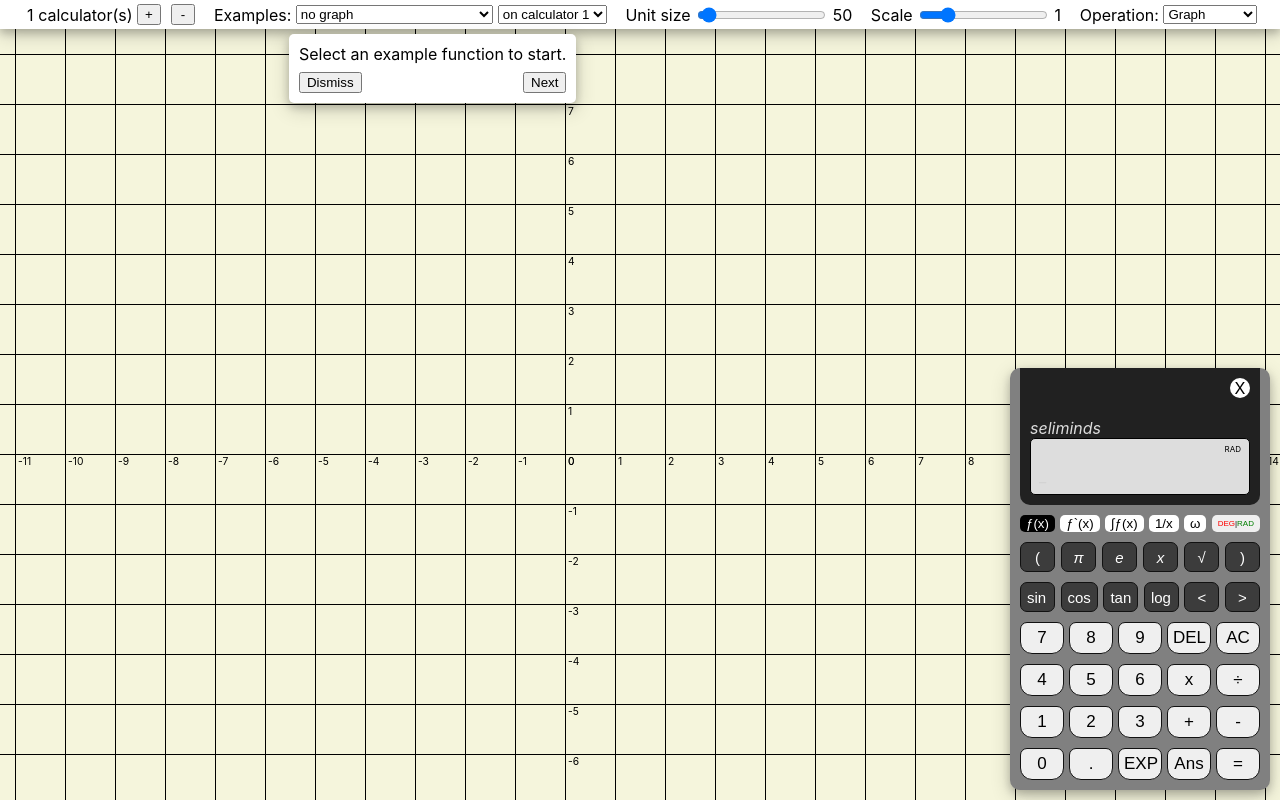
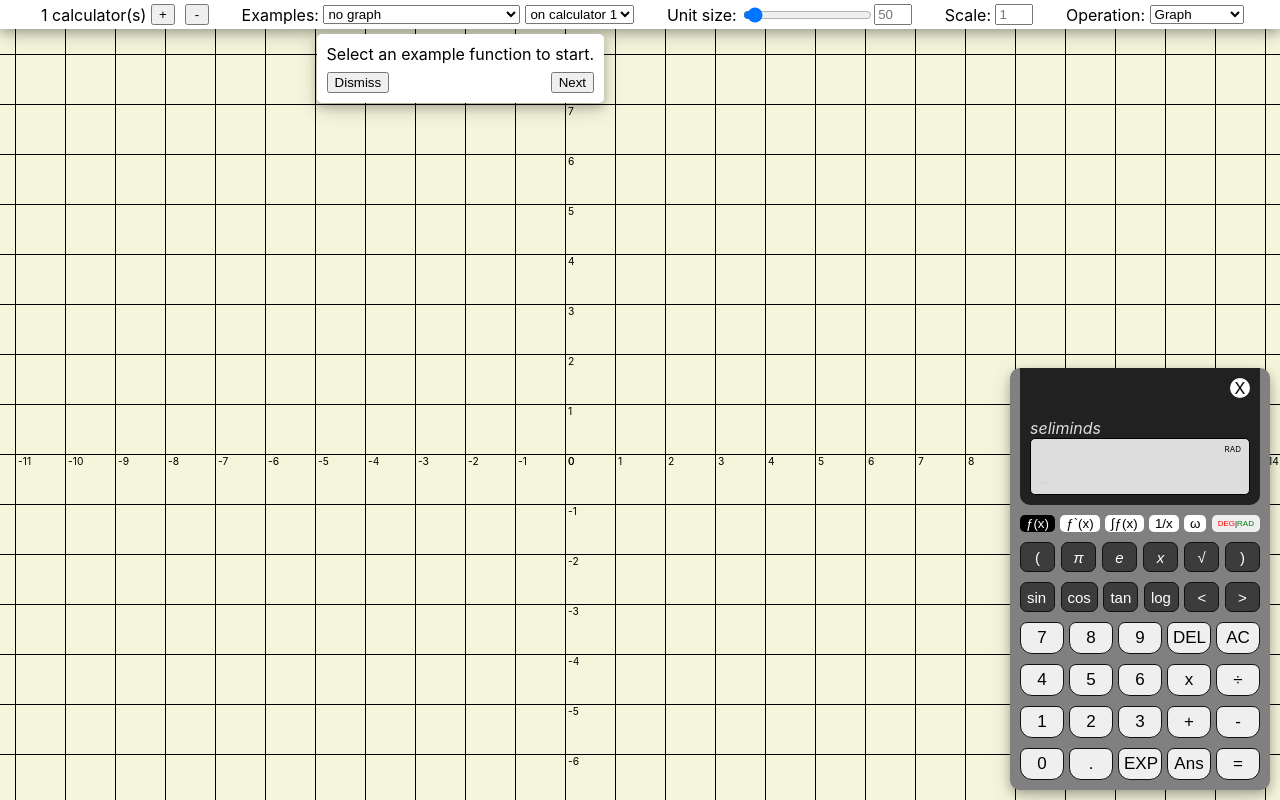
Before and after one commit to roybselim/lite-graf-v2, a React (Create React App) app: page / in a window 1280 px wide. Built offline with nearby package versions, Linux system fonts and the light colour scheme.

Commit message:
improved scaling functionality

```diff
--- a/src/Controls.tsx
+++ b/src/Controls.tsx
@@ -1,7 +1,6 @@
-import { useState } from 'react';
+import { useRef, useState } from 'react';
 import useWindowDimensions from './useWindowDimensions';
 import useStore from './store';
-import { SCALE_DIVISOR } from './constants';
 
 interface IControlProps {}
 
@@ -18,9 +17,9 @@ const Controls = (_props: IControlProps) => {
 		setUnitSize,
 		tutorial,
 		setTutorial,
-		scale,
 		setScale,
 	} = useStore((state) => state);
+	const unitSizeRef = useRef<HTMLInputElement | null>(null);
 
 	return (
 		<div className="Controls">
@@ -126,30 +125,48 @@ const Controls = (_props: IControlProps) => {
 					)}
 				</div>
 				<div className="controlContainer">
-					<span>Unit size&nbsp;</span>
+					<span>Unit size:&nbsp;</span>
 					<input
 						type="range"
 						min={25}
 						max={minDim}
 						value={unitSize}
 						onChange={(event) => {
+							if (unitSizeRef.current) {
+								unitSizeRef.current.value = '';
+							}
 							setUnitSize(parseInt(event.currentTarget.value));
 						}}
 					/>
-					<span>&nbsp;{`${unitSize}`}</span>
+					<input
+						ref={unitSizeRef}
+						placeholder={unitSize.toString()}
+						type="text"
+						style={{ width: 30 }}
+						onChange={(event) => {
+							const { value } = event.currentTarget;
+							const parsed = parseInt(value);
+							if (value === '' || parsed < 20) {
+								setUnitSize(50);
+							} else if (!isNaN(parsed)) setUnitSize(parsed);
+						}}
+					/>
 				</div>
 				<div className="controlContainer">
-					<span>Scale&nbsp;</span>
+					<span>Scale:&nbsp;</span>
 					<input
-						type="range"
-						min={1}
-						max={50}
-						value={scale}
+						placeholder="1"
+						type="text"
+						style={{ width: 30 }}
 						onChange={(event) => {
-							setScale(parseInt(event.currentTarget.value));
+							const { value } = event.currentTarget;
+							if (value === '') {
+								setScale(1);
+							}
+							const parsed = parseFloat(value);
+							if (!isNaN(parsed)) setScale(parsed);
 						}}
 					/>
-					<span>&nbsp;{`${scale / SCALE_DIVISOR}`}</span>
 				</div>
 				<div className="controlContainer">
 					<span>Operation:&nbsp;</span>
--- a/src/Graph.tsx
+++ b/src/Graph.tsx
@@ -2,7 +2,6 @@ import { useState } from 'react';
 import './App.css';
 import useWindowDimensions from './useWindowDimensions';
 import useStore from './store';
-import { SCALE_DIVISOR } from './constants';
 
 interface IGraphProps {}
 
@@ -29,7 +28,7 @@ function Graph(_props: IGraphProps) {
 	const { width, height } = useWindowDimensions();
 	const verticalCenter = (width + horizontalShift) / 2;
 	const horizontalCenter = (height - verticalShift) / 2;
-	const scaleShift = scale / SCALE_DIVISOR;
+	const decimalPoints = (scale || 1).toString().split('.')[1] || [];
 
 	const onMouseMove = (event: any) => {
 		if (pressed) {
@@ -110,8 +109,8 @@ function Graph(_props: IGraphProps) {
 					>
 						{`${-(
 							((verticalCenter - i) / useAngular / unitSize) *
-							scaleShift
-						).toFixed(1)}${useAngular > 1 ? 'π' : ''}`}
+							scale
+						).toFixed(decimalPoints.length)}${useAngular > 1 ? 'π' : ''}`}
 					</div>
 				);
 			}
@@ -135,18 +134,22 @@ function Graph(_props: IGraphProps) {
 							fontSize: 8 * Math.E ** (0.005 * unitSize),
 						}}
 					>
-						{+(((horizontalCenter - i) / unitSize) * scaleShift).toFixed(1)}
+						{
+							+(((horizontalCenter - i) / unitSize) * scale).toFixed(
+								decimalPoints.length
+							)
+						}
 					</div>
 				);
 			}
 			calculators.forEach((calc) => {
 				const { parsedEquation, graphType, useDegrees } = calc;
 				const shifts = horizontalCenter + verticalShift;
-				const scaledUnitSize = unitSize / scaleShift;
+				const scaledUnitSize = unitSize / scale;
 				const valueAtPoint =
 					getValueAtPoint(
 						parsedEquation,
-						(i - verticalCenter) * scaleShift,
+						(i - verticalCenter) * scale,
 						graphType,
 						useDegrees
 					) *
@@ -155,7 +158,7 @@ function Graph(_props: IGraphProps) {
 				const valueAtPrevPoint =
 					getValueAtPoint(
 						parsedEquation,
-						(i + 1 - verticalCenter) * scaleShift,
+						(i + 1 - verticalCenter) * scale,
 						graphType,
 						useDegrees
 					) *
--- a/src/constants.ts
+++ b/src/constants.ts
@@ -2,4 +2,3 @@ export const UNIT_SIZE = 50;
 export const HORIZONTAL_SHIFT = -150;
 export const VERTICAL_SHIFT = -110;
 export const CALCULATORS = 1;
-export const SCALE_DIVISOR = 10;
--- a/src/store.ts
+++ b/src/store.ts
@@ -1,11 +1,6 @@
 import { create } from 'zustand';
 import { parseEquation, randomRGB } from './helpers';
-import {
-	HORIZONTAL_SHIFT,
-	SCALE_DIVISOR,
-	UNIT_SIZE,
-	VERTICAL_SHIFT,
-} from './constants';
+import { HORIZONTAL_SHIFT, UNIT_SIZE, VERTICAL_SHIFT } from './constants';
 
 export interface ICalculator {
 	id: number;
@@ -97,7 +92,7 @@ const useStore = create<IStore>((set) => ({
 				...{ useDegrees: false },
 			})),
 		})),
-	scale: SCALE_DIVISOR,
+	scale: 1,
 	setScale: (val: number) => set(() => ({ scale: val })),
 }));
 
```
